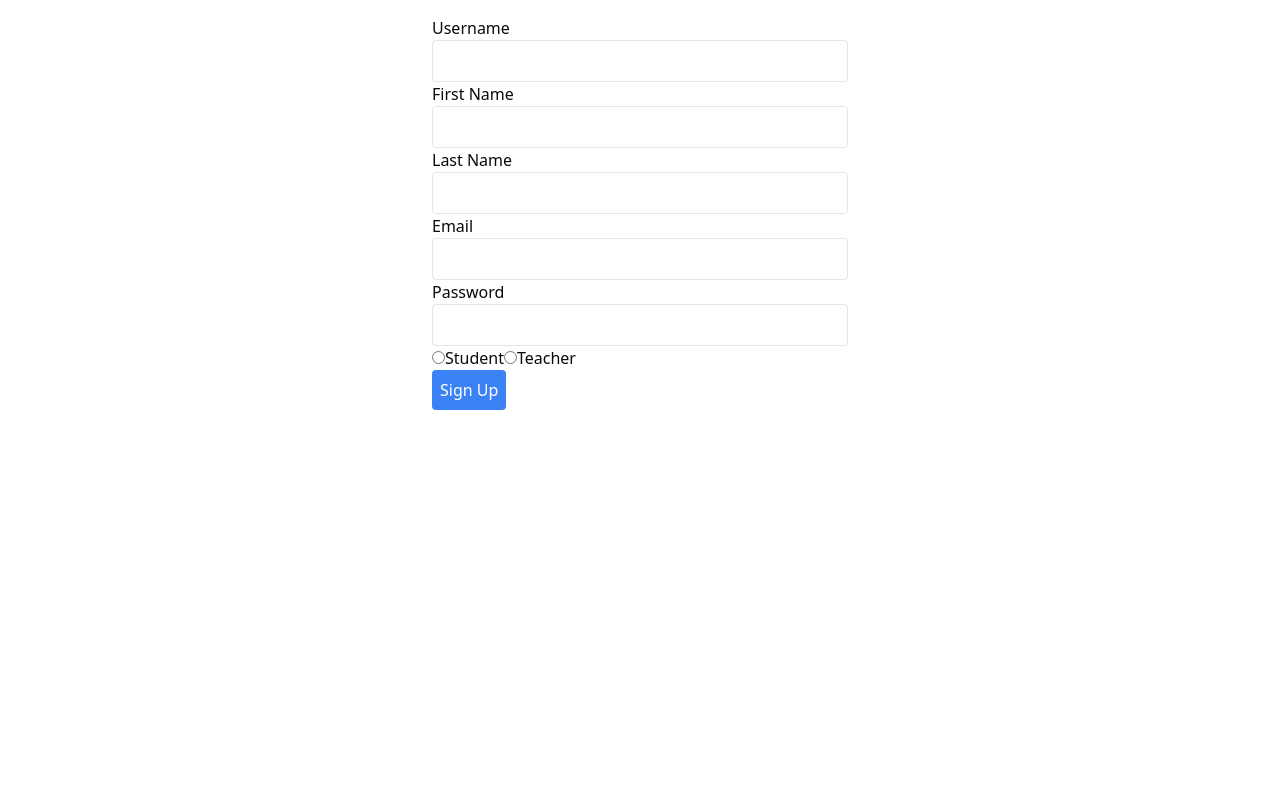
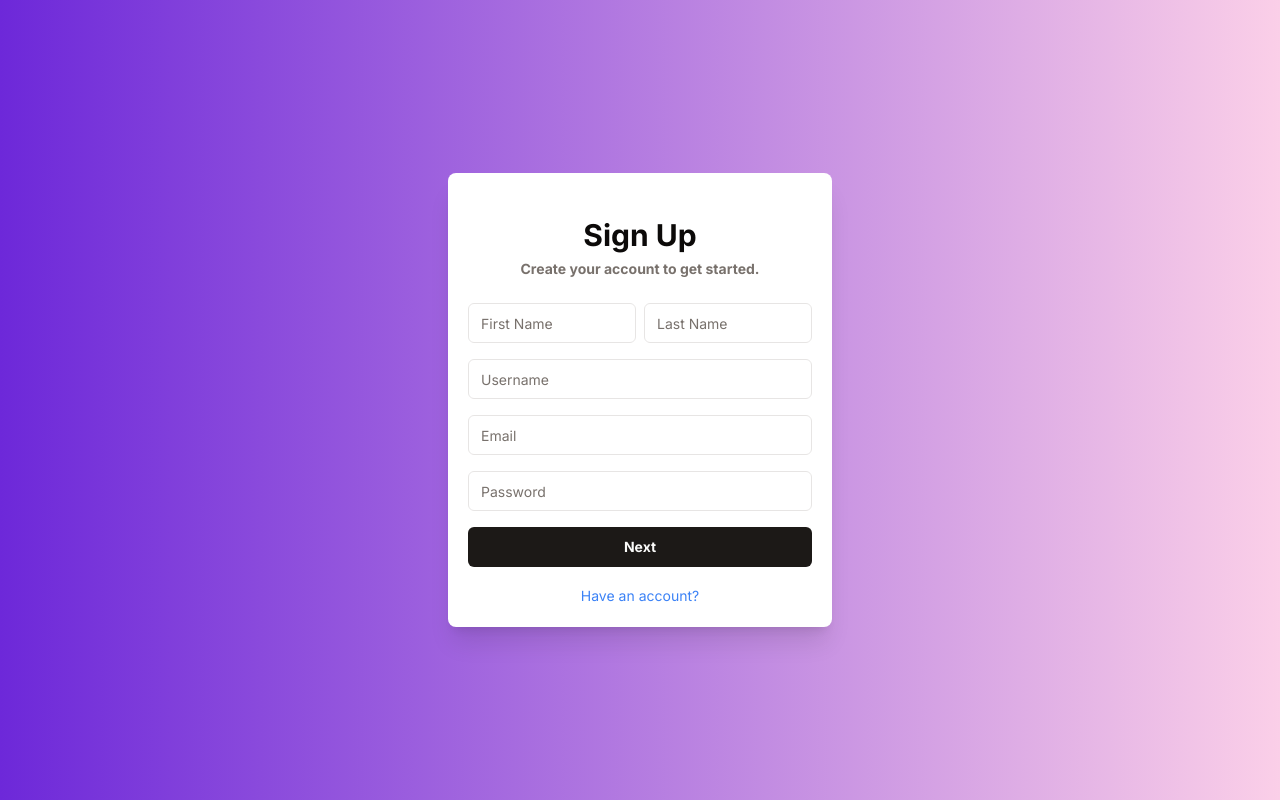
Before and after one commit to Sagnify/EduVerse, a Next.js app in the folder frontend/: page /signup in a window 1280 px wide. Built offline with nearby package versions, Linux system fonts and the light colour scheme.

Commit message:
updated UI of signup page

```diff
--- a/frontend/package.json
+++ b/frontend/package.json
@@ -11,6 +11,7 @@
   "dependencies": {
     "@hookform/resolvers": "^3.9.0",
     "@radix-ui/react-label": "^2.1.0",
+    "@radix-ui/react-radio-group": "^1.2.0",
     "@radix-ui/react-slot": "^1.1.0",
     "class-variance-authority": "^0.7.0",
     "clsx": "^2.1.1",
--- /dev/null
+++ b/frontend/src/app/(auth)/login/layout.tsx
@@ -0,0 +1,21 @@
+import type { Metadata } from "next";
+import { Inter } from "next/font/google";
+import "@/app/globals.css";
+
+const inter = Inter({ subsets: ["latin"] });
+
+export const metadata: Metadata = {
+  title: "Login",
+};
+
+export default function RootLayout({
+  children,
+}: Readonly<{
+  children: React.ReactNode;
+}>) {
+  return (
+    <html lang="en">
+      <body className={inter.className}>{children}</body>
+    </html>
+  );
+}
--- a/frontend/src/app/(auth)/login/page.tsx
+++ b/frontend/src/app/(auth)/login/page.tsx
@@ -10,6 +10,7 @@ import { Alert } from "@/components/ui/alert";
 import { Input } from "@/components/ui/input";
 import { zodResolver } from "@hookform/resolvers/zod";
 import { Metadata } from "next";
+import Link from "next/link";
 
 // Define the schema for the form using Zod
 const loginSchema = z.object({
@@ -51,19 +52,19 @@ export default function Login() {
   }
 
   return (
-    <div className="flex items-center justify-center text-center w-full text-background h-screen p-5 bg-gradient-to-r from-violet-700 to-pink-200">
-      <Card className=" p-5 w-96 shadow-xl bg-white/10 backdrop-blur-xl border-0">
+    <div className="flex items-center justify-center text-center w-full h-screen p-5 bg-gradient-to-r from-violet-700 to-pink-200">
+      <Card className=" p-5 w-96 shadow-xl border-0">
         <CardHeader>
-          <CardHeader className="text-3xl font-bold m-0 p-0 text-background">
-            Login
-          </CardHeader>
-          <CardDescription className="font-bold text-background">
+          <CardHeader className="text-3xl font-bold m-0 p-0">Login</CardHeader>
+          <CardDescription className="font-bold">
             Login to your account to access.
           </CardDescription>
         </CardHeader>
         <form onSubmit={handleSubmit(submitHandler)}>
           {errors.username && (
-            <p className="text-red-400">{errors.username.message}</p>
+            <p className="text-red-400 mb-2 text-xs font-bold">
+              {errors.username.message}
+            </p>
           )}
           <div className="mb-4">
             {/* <Label htmlFor="username">Username</Label> */}
@@ -78,7 +79,9 @@ export default function Login() {
           <div className="mb-4">
             {/* <Label htmlFor="password">Password</Label> */}
             {errors.password && (
-              <p className="text-red-400">{errors.password.message}</p>
+              <p className="text-red-400 mb-2 text-xs font-bold">
+                {errors.password.message}
+              </p>
             )}
             <Input
               type="password"
@@ -91,22 +94,31 @@ export default function Login() {
 
           <Button
             type="submit"
-            className="btn btn-primary btn-block mb-4 font-bold"
+            className="btn btn-primary btn-block mb-4 font-bold w-full"
             disabled={isLoading}
           >
             {isLoading ? "Signing in..." : "Sign in"}
           </Button>
+          <Link href="/signup" className="text-sm text-blue-500">
+            {`Don't have an account?`}
+          </Link>
         </form>
 
         {successMessage && (
+          <>
+            <hr className="mt-5"/>
             <Alert variant="default" className="mt-3 w-full">
               {successMessage}
             </Alert>
+          </>
         )}
         {errorMessage && (
+          <>
+            <hr className="mt-5"/>
             <Alert variant="destructive" className="mt-3 w-full">
               {errorMessage}
             </Alert>
+          </>
         )}
       </Card>
     </div>
--- /dev/null
+++ b/frontend/src/app/(auth)/signup/layout.tsx
@@ -0,0 +1,21 @@
+import type { Metadata } from "next";
+import { Inter } from "next/font/google";
+import "@/app/globals.css";
+
+const inter = Inter({ subsets: ["latin"] });
+
+export const metadata: Metadata = {
+  title: "Sign Up",
+};
+
+export default function RootLayout({
+  children,
+}: Readonly<{
+  children: React.ReactNode;
+}>) {
+  return (
+    <html lang="en">
+      <body className={inter.className}>{children}</body>
+    </html>
+  );
+}
--- a/frontend/src/app/(auth)/signup/page.tsx
+++ b/frontend/src/app/(auth)/signup/page.tsx
@@ -1,28 +1,106 @@
-"use client"
-// signup / page.tsx
+"use client";
+// signup/page.tsx
 import { useState } from "react";
 import { useRouter } from "next/navigation";
 import { signup } from "./actions/signup";
+import {
+  Card,
+  CardDescription,
+  CardHeader,
+  CardTitle,
+} from "@/components/ui/card";
+import { Label } from "@/components/ui/label";
+import { Button } from "@/components/ui/button";
+import { Input } from "@/components/ui/input";
+import { Alert } from "@/components/ui/alert";
+import { Textarea } from "@/components/ui/textarea";
+import {
+  Form,
+  FormControl,
+  FormField,
+  FormItem,
+  FormLabel,
+  FormMessage,
+} from "@/components/ui/form";
+import { RadioGroup, RadioGroupItem } from "@/components/ui/radio-group";
+import Link from "next/link";
+import { z } from "zod";
+import { zodResolver } from "@hookform/resolvers/zod";
+import { useForm } from "react-hook-form";
+
+const RoleSchema = z.object({
+  role: z.enum(["student", "teacher"], {
+    required_error: "You need to select either Student or Teacher.",
+  }),
+});
 
 export default function SignUpPage() {
+  const [step, setStep] = useState(1);
   const [username, setUsername] = useState("");
   const [firstName, setFirstName] = useState("");
   const [lastName, setLastName] = useState("");
   const [password, setPassword] = useState("");
   const [email, setEmail] = useState("");
-  const [isStudent, setIsStudent] = useState(false);
-  const [isTeacher, setIsTeacher] = useState(false);
   const [phoneNumber, setPhoneNumber] = useState("");
   const [address, setAddress] = useState("");
   const [gender, setGender] = useState("");
   const [stream, setStream] = useState("");
   const [standard, setStandard] = useState("");
   const [bio, setBio] = useState("");
+  const [successMessage, setSuccessMessage] = useState("");
+  const [errorMessage, setErrorMessage] = useState("");
+  const [isLoading, setIsLoading] = useState(false);
+
+  const [role, setRole] = useState<"student" | "teacher" | "">("");
 
   const router = useRouter();
 
+  const form = useForm({
+    resolver: zodResolver(RoleSchema),
+  });
+
+  const handleNextStep = () => {
+    setErrorMessage("");
+    if (step === 1) {
+      if (firstName && username && email && password) {
+        setStep(step + 1);
+      } else {
+        setErrorMessage("Please fill in all required fields.");
+      }
+    } else if (step === 2) {
+      if (role) {
+        setStep(step + 1);
+      } else {
+        setErrorMessage("Please select a role.");
+      }
+    }
+  };
+
+  const handlePrevStep = () => {
+    setErrorMessage("");
+    setStep(step - 1);
+  };
+
   const handleSubmit = async (event: React.FormEvent) => {
     event.preventDefault();
+    setIsLoading(true);
+    setErrorMessage("");
+
+    if (step === 3) {
+      if (
+        role === "student" &&
+        !(phoneNumber && address && gender && stream && standard)
+      ) {
+        setErrorMessage("Please fill in all required student fields.");
+        setIsLoading(false);
+        return;
+      }
+
+      if (role === "teacher" && !(phoneNumber && bio)) {
+        setErrorMessage("Please fill in all required teacher fields.");
+        setIsLoading(false);
+        return;
+      }
 
       try {
         await signup({
@@ -31,199 +109,294 @@ export default function SignUpPage() {
           lastName,
           email,
           password,
-        isStudent,
-        isTeacher,
-        studentProfile: isStudent
+          isStudent: role === "student",
+          isTeacher: role === "teacher",
+          studentProfile:
+            role === "student"
               ? { phoneNumber, address, gender, stream, standard }
               : undefined,
-        teacherProfile: isTeacher ? { phoneNumber, bio } : undefined,
+          teacherProfile: role === "teacher" ? { phoneNumber, bio } : undefined,
         });
 
-      // Redirect or show success message
+        setSuccessMessage("Signup successful!");
         router.push("/");
       } catch (error) {
+        setErrorMessage("Error signing up. Please try again.");
         console.error("Error signing up:", error);
+      }
+
+      setIsLoading(false);
     }
   };
 
   return (
-    <form onSubmit={handleSubmit} className="max-w-md mx-auto p-4">
-
-      {/* username */}
-      <div>
-        <label htmlFor="username">Username</label>
-        <input
+    <div className="flex items-center justify-center text-center w-full h-screen p-5 bg-gradient-to-r from-violet-700 to-pink-200">
+      <Card className="p-5 w-96 shadow-xl border-0">
+        <CardHeader>
+          <CardHeader className="text-3xl font-bold m-0 p-0">
+            Sign Up
+          </CardHeader>
+          <CardDescription className="font-bold">
+            Create your account to get started.
+          </CardDescription>
+        </CardHeader>
+        <form onSubmit={handleSubmit}>
+          {step === 1 && (
+            <>
+              <div className="flex gap-2">
+                <div className="mb-4">
+                  <Input
+                    id="firstName"
+                    type="text"
+                    value={firstName}
+                    onChange={(e) => setFirstName(e.target.value)}
+                    placeholder="First Name"
+                    className="form-control bg-white/10 backdrop-blur-xl"
+                    required
+                  />
+                </div>
+                <div className="mb-4">
+                  <Input
+                    id="lastName"
+                    type="text"
+                    value={lastName}
+                    onChange={(e) => setLastName(e.target.value)}
+                    placeholder="Last Name"
+                    className="form-control bg-white/10 backdrop-blur-xl"
+                  />
+                </div>
+              </div>
+              <div className="mb-4">
+                <Input
                   id="username"
                   type="text"
                   value={username}
                   onChange={(e) => setUsername(e.target.value)}
-          className="block w-full border rounded p-2"
+                  placeholder="Username"
+                  className="form-control bg-white/10 backdrop-blur-xl"
+                  required
+                />
+              </div>
+              <div className="mb-4">
+                <Input
+                  id="email"
+                  type="email"
+                  value={email}
+                  onChange={(e) => setEmail(e.target.value)}
+                  placeholder="Email"
+                  className="form-control bg-white/10 backdrop-blur-xl"
+                  required
+                />
+              </div>
+              <div className="mb-4">
+                <Input
+                  id="password"
+                  type="password"
+                  value={password}
+                  onChange={(e) => setPassword(e.target.value)}
+                  placeholder="Password"
+                  className="form-control bg-white/10 backdrop-blur-xl"
+                  required
+                />
+              </div>
+              <Button
+                onClick={handleNextStep}
+                className="btn btn-primary btn-block mb-4 font-bold w-full"
+              >
+                Next
+              </Button>
+            </>
+          )}
+
+          {step === 2 && (
+            <>
+              <Form {...form}>
+                <FormField
+                  control={form.control}
+                  name="role"
+                  render={({ field }) => (
+                    <FormItem className="space-y-3">
+                      <CardTitle className="text-xl font-bold">
+                        I am a...
+                      </CardTitle>
+                      <FormControl>
+                        <RadioGroup
+                          onValueChange={(value) => {
+                            field.onChange(value);
+                            setRole(value as "student" | "teacher");
+                          }}
+                          defaultValue={role}
+                          className="flex flex-col space-y-1 items-center justify-center"
+                        >
+                          <FormItem className="flex items-center space-x-3 space-y-0 w-fit p-3 bg-secondary rounded-sm">
+                            <FormControl>
+                              <RadioGroupItem value="student" />
+                            </FormControl>
+                            <FormLabel className="font-normal">
+                              Student
+                            </FormLabel>
+                          </FormItem>
+                          <FormItem className="flex items-center space-x-3 space-y-0 w-fit p-3 bg-secondary rounded-sm">
+                            <FormControl>
+                              <RadioGroupItem value="teacher" />
+                            </FormControl>
+                            <FormLabel className="font-normal">
+                              Teacher
+                            </FormLabel>
+                          </FormItem>
+                        </RadioGroup>
+                      </FormControl>
+                      <FormMessage />
+                    </FormItem>
+                  )}
+                />
+              </Form>
+
+              <div className="flex gap-2 mt-5">
+                <Button
+                  onClick={handlePrevStep}
+                  className="btn btn-secondary w-full font-bold"
+                >
+                  Previous
+                </Button>
+                <Button
+                  onClick={handleNextStep}
+                  className="btn btn-primary w-full font-bold"
+                  disabled={!role} // Disable Next button until role is selected
+                >
+                  Next
+                </Button>
+              </div>
+            </>
+          )}
+
+          {step === 3 && (
+            <>
+              {role === "student" && (
+                <>
+                  <div className="mb-4">
+                    <Input
+                      id="phoneNumber"
+                      type="text"
+                      value={phoneNumber}
+                      onChange={(e) => setPhoneNumber(e.target.value)}
+                      placeholder="Phone Number"
+                      className="form-control bg-white/10 backdrop-blur-xl"
                       required
                     />
                   </div>
 
-      {/* first name */}
-      <div>
-        <label htmlFor="firstName">First Name</label>
-        <input
-          id="firstName"
+                  <div className="mb-4">
+                    <Input
+                      id="address"
                       type="text"
-          value={firstName}
-          onChange={(e) => setFirstName(e.target.value)}
-          className="block w-full border rounded p-2"
+                      value={address}
+                      onChange={(e) => setAddress(e.target.value)}
+                      placeholder="Address"
+                      className="form-control bg-white/10 backdrop-blur-xl"
                       required
                     />
                   </div>
 
-      {/* last name */}
-      <div>
-        <label htmlFor="lastName">Last Name</label>
-        <input
-          id="lastName"
+                  <div className="mb-4">
+                    <Input
+                      id="gender"
                       type="text"
-          value={lastName}
-          onChange={(e) => setLastName(e.target.value)}
-          className="block w-full border rounded p-2"
-        />
-      </div>
-
-      {/* email */}
-      <div>
-        <label htmlFor="email">Email</label>
-        <input
-          id="email"
-          type="email"
-          value={email}
-          onChange={(e) => setEmail(e.target.value)}
-          className="block w-full border rounded p-2"
-        />
-      </div>
-
-      {/* password */}
-      <div>
-        <label htmlFor="password">Password</label>
-        <input
-          id="password"
-          type="password"
-          value={password}
-          onChange={(e) => setPassword(e.target.value)}
-          className="block w-full border rounded p-2"
+                      value={gender}
+                      onChange={(e) => setGender(e.target.value)}
+                      placeholder="Gender"
+                      className="form-control bg-white/10 backdrop-blur-xl"
                       required
                     />
                   </div>
 
-      {/* user type */}
-      <div>
-        <label>
-          <input
-            type="radio"
-            checked={isStudent}
-            onChange={() => {
-              setIsStudent(true);
-              setIsTeacher(false);
-            }}
-          />
-          Student
-        </label>
-        <label>
-          <input
-            type="radio"
-            checked={isTeacher}
-            onChange={() => {
-              setIsStudent(false);
-              setIsTeacher(true);
-            }}
-          />
-          Teacher
-        </label>
-      </div>
-
-      {/* student or teacher fields */}
-      {isStudent && (
-        <>
-          <div>
-            <label htmlFor="phoneNumber">Phone Number</label>
-            <input
-              id="phoneNumber"
-              type="text"
-              value={phoneNumber}
-              onChange={(e) => setPhoneNumber(e.target.value)}
-              className="block w-full border rounded p-2"
-            />
-          </div>
-          <div>
-            <label htmlFor="address">Address</label>
-            <input
-              id="address"
-              type="text"
-              value={address}
-              onChange={(e) => setAddress(e.target.value)}
-              className="block w-full border rounded p-2"
-            />
-          </div>
-          <div>
-            <label htmlFor="gender">Gender</label>
-            <input
-              id="gender"
-              type="text"
-              value={gender}
-              onChange={(e) => setGender(e.target.value)}
-              className="block w-full border rounded p-2"
-            />
-          </div>
-          <div>
-            <label htmlFor="stream">Stream</label>
-            <input
+                  <div className="mb-4">
+                    <Input
                       id="stream"
                       type="text"
                       value={stream}
                       onChange={(e) => setStream(e.target.value)}
-              className="block w-full border rounded p-2"
+                      placeholder="Stream"
+                      className="form-control bg-white/10 backdrop-blur-xl"
+                      required
                     />
                   </div>
-          <div>
-            <label htmlFor="standard">Standard</label>
-            <input
+
+                  <div className="mb-4">
+                    <Input
                       id="standard"
                       type="text"
                       value={standard}
                       onChange={(e) => setStandard(e.target.value)}
-              className="block w-full border rounded p-2"
+                      placeholder="Standard"
+                      className="form-control bg-white/10 backdrop-blur-xl"
+                      required
                     />
                   </div>
                 </>
               )}
 
-      {isTeacher && (
+              {role === "teacher" && (
                 <>
-          <div>
-            <label htmlFor="phoneNumber">Phone Number</label>
-            <input
+                  <div className="mb-4">
+                    <Input
                       id="phoneNumber"
                       type="text"
                       value={phoneNumber}
                       onChange={(e) => setPhoneNumber(e.target.value)}
-              className="block w-full border rounded p-2"
+                      placeholder="Phone Number"
+                      className="form-control bg-white/10 backdrop-blur-xl"
+                      required
                     />
                   </div>
-          <div>
-            <label htmlFor="bio">Bio</label>
-            <textarea
+
+                  <div className="mb-4">
+                    <Textarea
                       id="bio"
                       value={bio}
                       onChange={(e) => setBio(e.target.value)}
-              className="block w-full border rounded p-2"
+                      placeholder="Bio"
+                      className="form-control bg-white/10 backdrop-blur-xl"
+                      required
                     />
                   </div>
                 </>
               )}
 
-      {/* submit button */}
-      <button type="submit" className="bg-blue-500 text-white rounded p-2">
-        Sign Up
-      </button>
+              <div className="flex gap-2">
+                <Button
+                  onClick={handlePrevStep}
+                  className="btn btn-secondary font-bold w-full"
+                >
+                  Previous
+                </Button>
+                <Button
+                  type="submit"
+                  className="btn btn-primary font-bold w-full"
+                  disabled={isLoading}
+                >
+                  {isLoading ? "Signing up..." : "Sign Up"}
+                </Button>
+              </div>
+            </>
+          )}
 
+          <Link href="/login" className="text-sm text-blue-500">
+            {`Have an account?`}
+          </Link>
 
+          {successMessage && (
+            <Alert variant="default" className="mt-3 w-full">
+              {successMessage}
+            </Alert>
+          )}
+          {errorMessage && (
+            <Alert variant="destructive" className="mt-3 w-full">
+              {errorMessage}
+            </Alert>
+          )}
         </form>
+      </Card>
+    </div>
   );
 }
--- /dev/null
+++ b/frontend/src/components/ui/radio-group.tsx
@@ -0,0 +1,44 @@
+"use client"
+
+import * as React from "react"
+import * as RadioGroupPrimitive from "@radix-ui/react-radio-group"
+import { Circle } from "lucide-react"
+
+import { cn } from "@/lib/utils"
+
+const RadioGroup = React.forwardRef<
+  React.ElementRef<typeof RadioGroupPrimitive.Root>,
+  React.ComponentPropsWithoutRef<typeof RadioGroupPrimitive.Root>
+>(({ className, ...props }, ref) => {
+  return (
+    <RadioGroupPrimitive.Root
+      className={cn("grid gap-2", className)}
+      {...props}
+      ref={ref}
+    />
+  )
+})
+RadioGroup.displayName = RadioGroupPrimitive.Root.displayName
+
+const RadioGroupItem = React.forwardRef<
+  React.ElementRef<typeof RadioGroupPrimitive.Item>,
+  React.ComponentPropsWithoutRef<typeof RadioGroupPrimitive.Item>
+>(({ className, ...props }, ref) => {
+  return (
+    <RadioGroupPrimitive.Item
+      ref={ref}
+      className={cn(
+        "aspect-square h-4 w-4 rounded-full border border-primary text-primary ring-offset-background focus:outline-none focus-visible:ring-2 focus-visible:ring-ring focus-visible:ring-offset-2 disabled:cursor-not-allowed disabled:opacity-50",
+        className
+      )}
+      {...props}
+    >
+      <RadioGroupPrimitive.Indicator className="flex items-center justify-center">
+        <Circle className="h-2.5 w-2.5 fill-current text-current" />
+      </RadioGroupPrimitive.Indicator>
+    </RadioGroupPrimitive.Item>
+  )
+})
+RadioGroupItem.displayName = RadioGroupPrimitive.Item.displayName
+
+export { RadioGroup, RadioGroupItem }
```
Also changed, not shown: 1 other file (tests, documents, lock files or other folders). Lines whose indentation alone changed are shown as unchanged.
